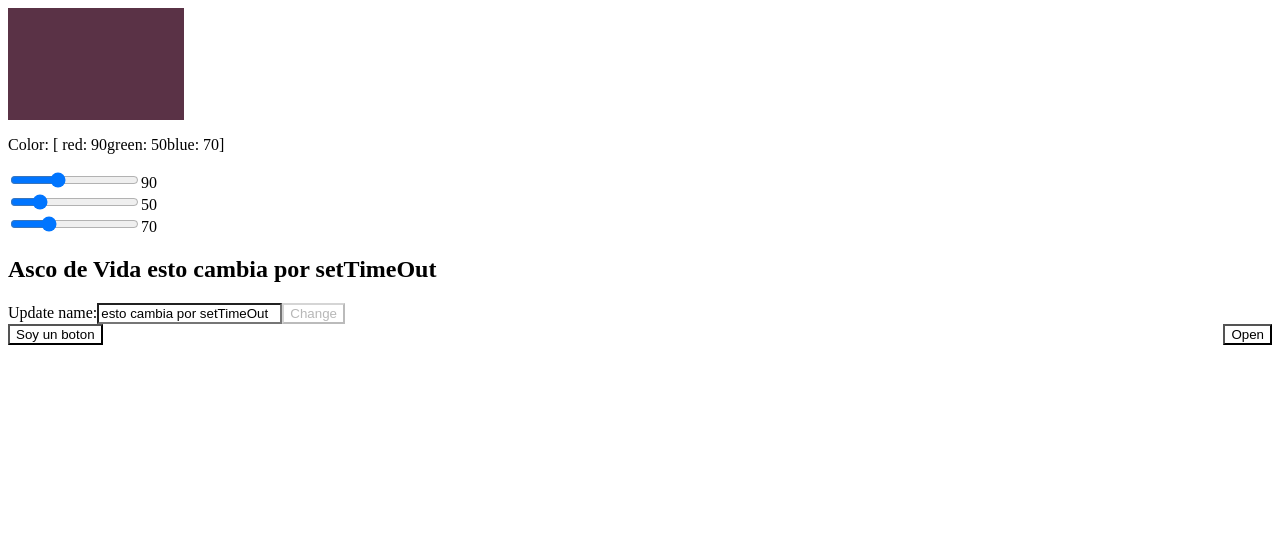
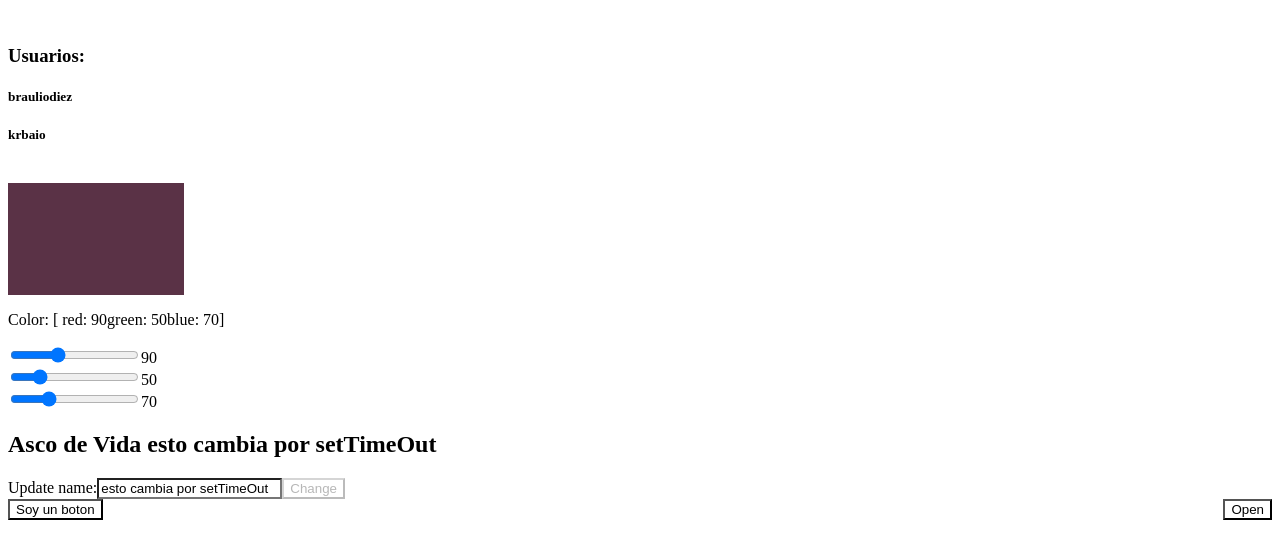
Before and after one commit to krbaio3/react-example, a React app: page / in a window 1280 px wide. Shown: the top 558 px of the page. Built offline with nearby package versions, Linux system fonts and the light colour scheme; the HTML template or start-up script is replaced by a standard one.

Commit message:
MemberTable Mock

```diff
--- /dev/null
+++ b/src/app/api/index.ts
@@ -0,0 +1,2 @@
+export { memberAPI } from './memberAPI';
+export { MemberMockData } from './memberMockData';
--- /dev/null
+++ b/src/app/api/memberAPI.ts
@@ -0,0 +1,18 @@
+import { MemberEntity } from '../models';
+import { MemberMockData } from './memberMockData';
+
+// Sync mock data API, inspired from:
+// https://gist.github.com/coryhouse/fd6232f95f9d601158e4
+class MemberAPI {
+  //This would be performed on the server in a real app. Just stubbing in.
+  private _clone(item) {
+    return JSON.parse(JSON.stringify(item)); //return cloned copy so that the item is passed by value instead of by reference
+  }
+
+  // Just return a copy of the mock data
+  getAllMembers(): Array<MemberEntity> {
+    return this._clone(MemberMockData);
+  }
+}
+
+export const memberAPI = new MemberAPI();
--- /dev/null
+++ b/src/app/api/memberMockData.ts
@@ -0,0 +1,17 @@
+import { MemberEntity } from '../models';
+
+export const MemberMockData: MemberEntity[] =
+[
+    {
+        id: 1457912,
+        login: 'brauliodiez',
+        avatar_url: 'https://avatars0.githubusercontent.com/u/1457912?s=400&v=4'
+    },
+    {
+        id: 38218886,
+        login: 'krbaio',
+        avatar_url: 'https://avatars2.githubusercontent.com/u/22777201?s=400&v=4'
+    }
+]
+
+// export default MemberMockData;
--- a/src/app/app.tsx
+++ b/src/app/app.tsx
@@ -8,6 +8,7 @@ import {
   ColorPicker,
   ColorBrowser,
   SideBarComponent,
+  MemberTableComponent
 } from './components';
 import { Color } from './models';
 
@@ -90,6 +91,9 @@ export class App extends React.Component<Props, State> {
           <li><a href="https://www.imdb.com/title/tt0062622">2001: A Space Odyssey</a></li>
         </ul>
         </SideBarComponent>
+        <br/>
+        <MemberTableComponent/>
+        <br/>
         <ColorBrowser color={this.state.color} />
         <p>
           Color: [ red: {this.state.color.red}
--- a/src/app/components/index.ts
+++ b/src/app/components/index.ts
@@ -5,3 +5,4 @@ export { ColorSliderComponent } from './color-slider.component';
 export { HelloComponent } from './hello.component';
 export { NameEditComponent } from './name-edit.component';
 export { SideBarComponent } from './side-bar.component';
+export { MemberTableComponent } from './memberTable/membersTable';
--- /dev/null
+++ b/src/app/components/memberTable/membersTable.tsx
@@ -0,0 +1,28 @@
+import * as React from 'react';
+import { MemberEntity } from '../../models';
+import { memberAPI } from '../../api';
+
+interface Props {}
+
+interface State {
+  members: MemberEntity[];
+}
+
+export class MemberTableComponent extends React.Component<Props, State> {
+  public state: State = {
+    members: [],
+  };
+
+  componentDidMount() {
+    this.setState({ members: memberAPI.getAllMembers() });
+  }
+
+  public render() {
+    return (
+      <>
+        <h3>Usuarios:</h3>
+        { this.state.members.map(member => <h5 key={member.id}>{member.login}</h5>) }
+      </>
+    );
+  }
+}
--- a/src/app/models/index.ts
+++ b/src/app/models/index.ts
@@ -1 +1,2 @@
 export { Color } from './color';
+export { MemberEntity, createEmptyMember } from './member';
```
Also changed, not shown: src/app/models/member.ts (added, +11 -0 lines).
